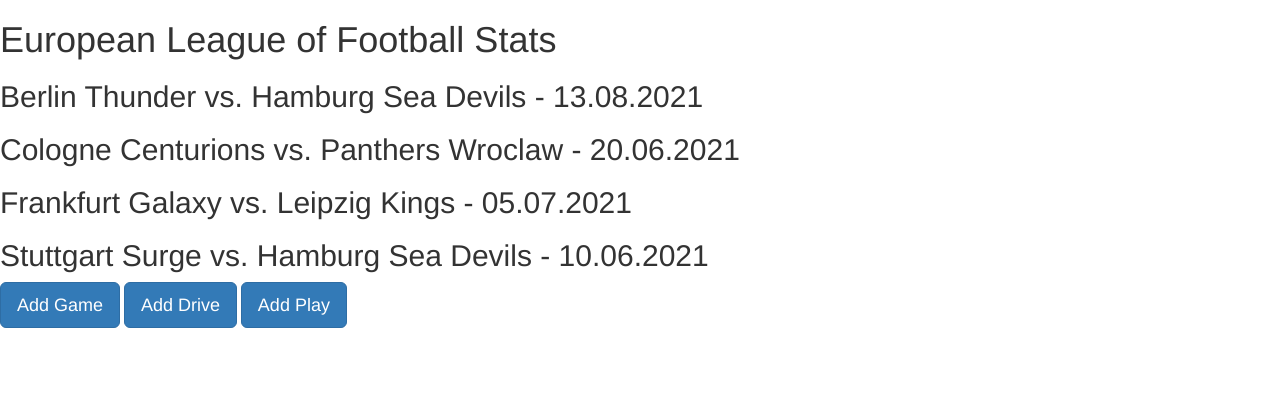
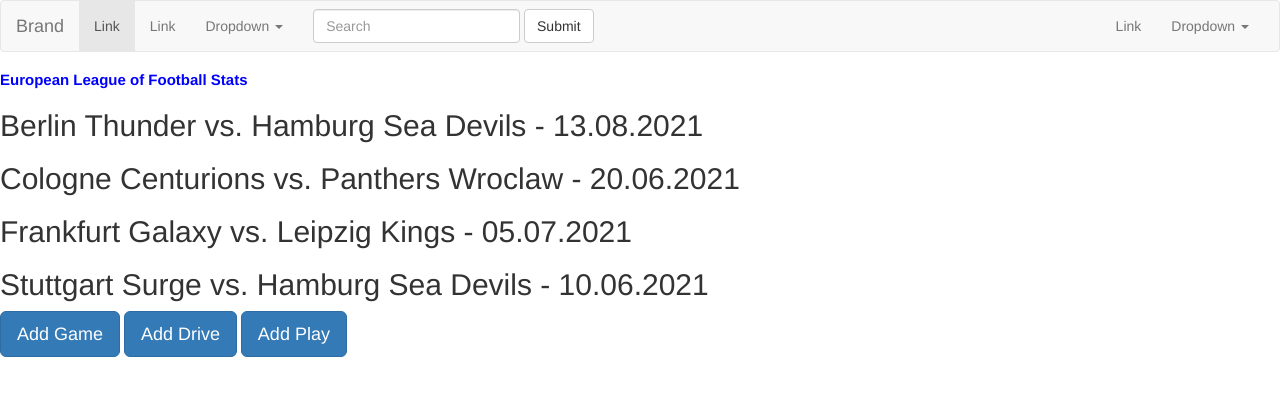
Before and after one commit to MoeBet/EuropeanLeagueOfFootball, a Flask app: page / in a window 1280 px wide. Shown: the top 396 px of the page. Run offline with Flask 2, Linux system fonts and the light colour scheme; data comes from the database, SQL or seed files in the repository; some libraries are stand-ins or nearby versions.

Commit message:
Datenbanken funktionieren, ausfüllbare Forms sind erstellt und übergeben die daten wie sie sollen an die Datenbanken. Datenbanken speichern Daten ordnungsgemäß.

```diff
--- a/main.py
+++ b/main.py
@@ -1,7 +1,7 @@
 from flask import Flask, render_template, request, redirect, url_for
 from flask_sqlalchemy import SQLAlchemy
 from flask_wtf import FlaskForm
-from wtforms import StringField, SubmitField, SelectField, DateField, TimeField, BooleanField
+from wtforms import StringField, SubmitField, SelectField, DateField, TimeField, RadioField
 from wtforms.validators import DataRequired
 from flask_bootstrap import Bootstrap
 
@@ -14,6 +14,7 @@ db = SQLAlchemy(app)
 Bootstrap(app)
 
 
+# Forms
 class GameInfoForm(FlaskForm):
     home = SelectField('Home Team', choices=['Barcelona Dragons', 'Berlin Thunder', 'Cologne Centurions',
                                              'Frankfurt Galaxy', 'Hamburg Sea Devils', 'Leipzig Kings',
@@ -36,8 +37,9 @@ class DriveForm(FlaskForm):
                                                                   'Missed FG', 'Punt'], validators=[DataRequired()])
     time_lost = StringField('Game-Time Ball Lost e.g. 14:00', validators=[DataRequired()])
     last_snap = StringField('Drive Ended e.g. HSD 45', validators=[DataRequired()])
-    how_given_up = SelectField('How Ball Given Up', choices=['Downs', 'End of Game', 'Field Goal', 'Fumble', 'Interception',
-                                                             'Missed FG', 'Punt', 'Touchdown'],
+    how_given_up = SelectField('How Ball Given Up',
+                               choices=['Downs', 'End of Game', 'Field Goal', 'Fumble', 'Interception',
+                                        'Missed FG', 'Punt', 'Touchdown'],
                                validators=[DataRequired()])
     submit = SubmitField('Submit')
 
@@ -48,11 +50,13 @@ class PlaysForm(FlaskForm):
     field_pos_half = SelectField('FieldPosition', choices=['Own', 'Opponents'], validators=[DataRequired()])
     field_pos_yard = StringField('FieldPosition Yard', validators=[DataRequired()])
     time = StringField('Gametime', validators=[DataRequired()])
-    shotgun = SelectField('Shotgun Formation', choices=['No', 'Yes'], validators=[DataRequired()])
-    play_description = StringField('Play description e.g. S.Darnold pass incomplete deep right to C.Herndon.', validators=[DataRequired()])
+    shotgun = RadioField('Shotgun Formation', choices=['No', 'Yes'], validators=[DataRequired()])
+    play_description = StringField('Play description e.g. S.Darnold pass incomplete deep right to C.Herndon.',
+                                   validators=[DataRequired()])
     submit = SubmitField('Submit')
 
 
+# Database
 class GameInfo(db.Model):
     id = db.Column(db.Integer, primary_key=True)
     home = db.Column(db.String, nullable=False)
@@ -100,13 +104,13 @@ def add():
     form = GameInfoForm()
     if request.method == 'POST':
         new_game = GameInfo(
-                            home=request.form["home"],
-                            away=request.form["away"],
-                            date=request.form["date"],
-                            time=request.form["time"],
-                            weather=request.form["weather"],
-                            stadium=request.form["stadium"]
-                            )
+            home=request.form["home"],
+            away=request.form["away"],
+            date=request.form["date"],
+            time=request.form["time"],
+            weather=request.form["weather"],
+            stadium=request.form["stadium"]
+        )
         db.session.add(new_game)
         db.session.commit()
         return redirect(url_for('home'))
@@ -119,37 +123,39 @@ def add_drive():
     form = DriveForm()
     if request.method == 'POST':
         new_drive = OverallDrive(
-                                 time_received=request.form["time_received"],
-                                 how_ball_obtained=request.form["how_ball_obtained"],
-                                 time_lost=request.form["time_lost"],
-                                 drive_began=request.form["drive_began"],
-                                 last_snap=request.form["last_snap"],
-                                 how_given_up=request.form["how_given_up"],
-                                 )
+            time_received=request.form["time_received"],
+            how_ball_obtained=request.form["how_ball_obtained"],
+            time_lost=request.form["time_lost"],
+            drive_began=request.form["drive_began"],
+            last_snap=request.form["last_snap"],
+            how_given_up=request.form["how_given_up"],
+        )
         db.session.add(new_drive)
         db.session.commit()
         return redirect(url_for('home'))
 
     return render_template("adddrive.html", form=form)
 
+
 @app.route("/play", methods=['GET', 'POST'])
 def playbyplay():
     form = PlaysForm()
     if request.method == 'POST':
         new_play = Plays(
-                         down=request.form["down"],
-                         yards_to_go=request.form["yards_to_go"],
-                         field_pos_half=request.form["field_pos_half"],
-                         field_pos_yard=request.form["field_pos_yard"],
-                         time=request.form["time"],
-                         shotgun=request.form["shotgun"],
-                         play_description=request.form["play_description"],
-                         )
+            down=request.form["down"],
+            yards_to_go=request.form["yards_to_go"],
+            field_pos_half=request.form["field_pos_half"],
+            field_pos_yard=request.form["field_pos_yard"],
+            time=request.form["time"],
+            shotgun=request.form["shotgun"],
+            play_description=request.form["play_description"],
+        )
         db.session.add(new_play)
         db.session.commit()
         return redirect(url_for('home'))
 
     return render_template("addplay.html", form=form)
+
 
 # @app.route("/game/<int:index>")
 # def show_game(index):
--- a/static/css/styles.css
+++ b/static/css/styles.css
@@ -0,0 +1 @@
+h1 {font-weight: bold; font-size: 1.5rem; color: blue;}
--- a/templates/adddrive.html
+++ b/templates/adddrive.html
@@ -3,7 +3,7 @@
 
 {% block styles %}
 {{super()}}
-<link rel="stylesheet" href="{{url_for('.static', filename='css/styles.css')}}"
+<link rel="stylesheet" href="{{url_for('.static', filename='css/styles.css')}}">
       {% endblock %}
 
 {% block title %}European League of Football Stats{% endblock %}
--- a/templates/addgame.html
+++ b/templates/addgame.html
@@ -3,7 +3,7 @@
 
 {% block styles %}
 {{super()}}
-<link rel="stylesheet" href="{{url_for('.static', filename='css/styles.css')}}"
+<link rel="stylesheet" href="{{url_for('.static', filename='css/styles.css')}}">
       {% endblock %}
 
 {% block title %}European League of Football Stats{% endblock %}
--- a/templates/addplay.html
+++ b/templates/addplay.html
@@ -3,7 +3,7 @@
 
 {% block styles %}
 {{super()}}
-<link rel="stylesheet" href="{{url_for('.static', filename='css/styles.css')}}"
+<link rel="stylesheet" href="{{url_for('.static', filename='css/styles.css')}}">
 {% endblock %}
 
 {% block title %}European League of Football Stats{% endblock %}
--- a/templates/index.html
+++ b/templates/index.html
@@ -1,11 +1,71 @@
 {% extends 'bootstrap/base.html' %}
+{% import "bootstrap/wtf.html" as wtf %}
 
 {% block styles %}
 {{super()}}
-<link rel="stylesheet" href="{{url_for('.static', filename='css/styles.css')}}"
-      {% endblock %}
+<link rel="stylesheet" type= text/css href="{{url_for('static', filename='css/styles.css')}}">
+{% endblock %}
 
-{% block title %}European League of Football Stats{% endblock %}
+{% block title %}
+      European League of Football Stats
+{% endblock %}
+
+{% block navbar %}
+<nav class="navbar navbar-default">
+  <div class="container-fluid">
+    <!-- Brand and toggle get grouped for better mobile display -->
+    <div class="navbar-header">
+      <button type="button" class="navbar-toggle collapsed" data-toggle="collapse" data-target="#bs-example-navbar-collapse-1" aria-expanded="false">
+        <span class="sr-only">Toggle navigation</span>
+        <span class="icon-bar"></span>
+        <span class="icon-bar"></span>
+        <span class="icon-bar"></span>
+      </button>
+      <a class="navbar-brand" href="#">Brand</a>
+    </div>
+
+    <!-- Collect the nav links, forms, and other content for toggling -->
+    <div class="collapse navbar-collapse" id="bs-example-navbar-collapse-1">
+      <ul class="nav navbar-nav">
+        <li class="active"><a href="#">Link <span class="sr-only">(current)</span></a></li>
+        <li><a href="#">Link</a></li>
+        <li class="dropdown">
+          <a href="#" class="dropdown-toggle" data-toggle="dropdown" role="button" aria-haspopup="true" aria-expanded="false">Dropdown <span class="caret"></span></a>
+          <ul class="dropdown-menu">
+            <li><a href="#">Action</a></li>
+            <li><a href="#">Another action</a></li>
+            <li><a href="#">Something else here</a></li>
+            <li role="separator" class="divider"></li>
+            <li><a href="#">Separated link</a></li>
+            <li role="separator" class="divider"></li>
+            <li><a href="#">One more separated link</a></li>
+          </ul>
+        </li>
+      </ul>
+      <form class="navbar-form navbar-left">
+        <div class="form-group">
+          <input type="text" class="form-control" placeholder="Search">
+        </div>
+        <button type="submit" class="btn btn-default">Submit</button>
+      </form>
+      <ul class="nav navbar-nav navbar-right">
+        <li><a href="#">Link</a></li>
+        <li class="dropdown">
+          <a href="#" class="dropdown-toggle" data-toggle="dropdown" role="button" aria-haspopup="true" aria-expanded="false">Dropdown <span class="caret"></span></a>
+          <ul class="dropdown-menu">
+            <li><a href="#">Action</a></li>
+            <li><a href="#">Another action</a></li>
+            <li><a href="#">Something else here</a></li>
+            <li role="separator" class="divider"></li>
+            <li><a href="#">Separated link</a></li>
+          </ul>
+        </li>
+      </ul>
+    </div><!-- /.navbar-collapse -->
+  </div><!-- /.container-fluid -->
+</nav>
+
+{% endblock %}
 
 {% block content %}
 <h1>European League of Football Stats</h1>
@@ -14,7 +74,6 @@
 <h5>No Game Selected Yet</h5>
 
 {% else: %}
-
     {% for game in game_info:%}
         <h2>{{game.home}} vs. {{game.away}} - {{game.date}}</h2>
     {% endfor %}
```
Also changed, not shown: templates/base.html (added, +10 -0 lines).
